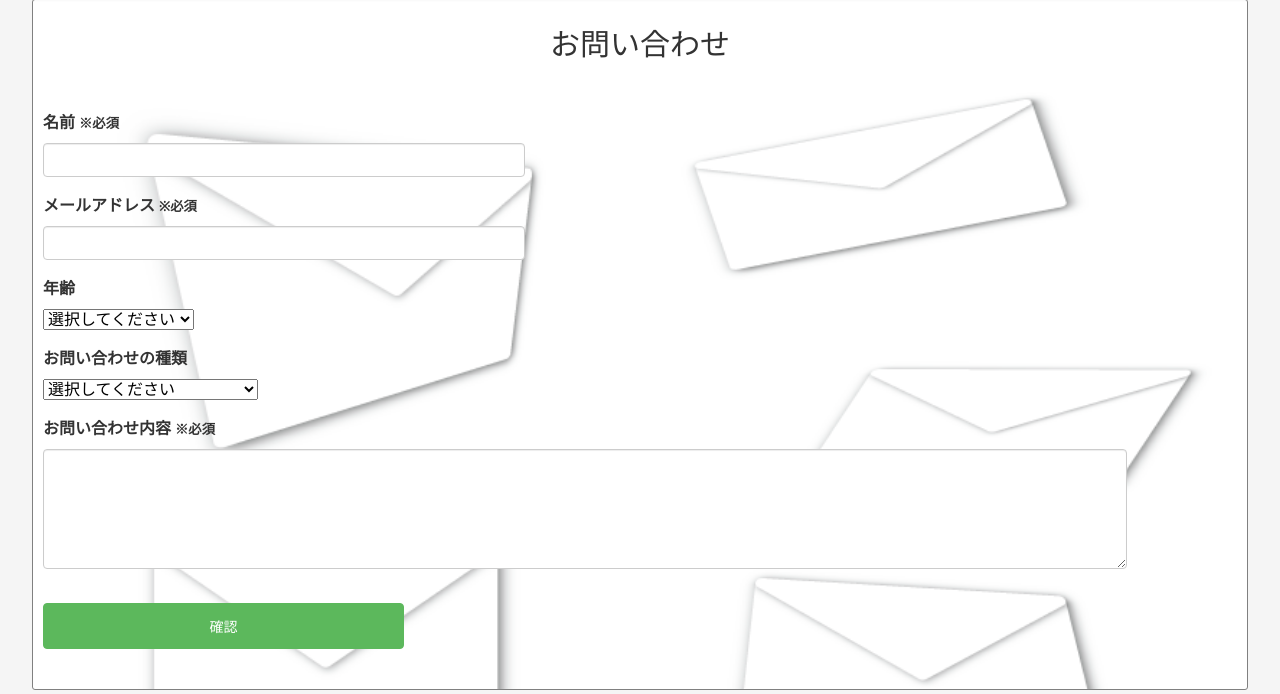
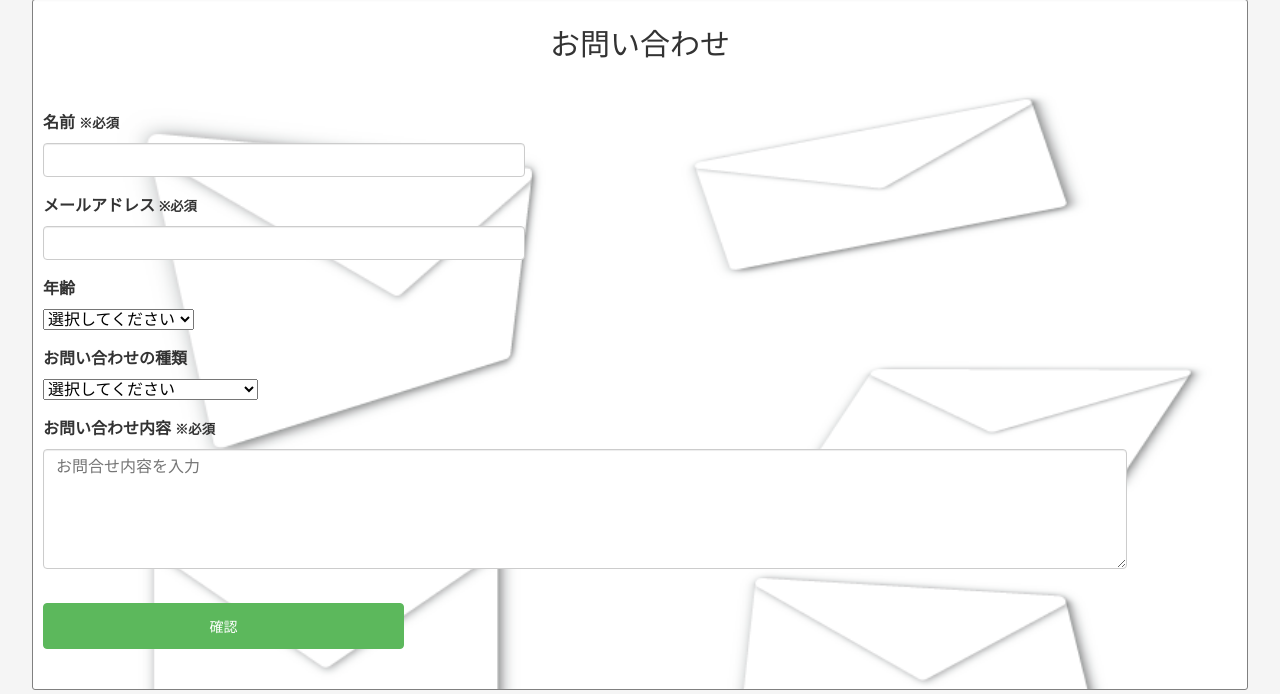
Before and after one commit to yamashia/yamashia, a PHP site: page /contact/contact.php in a window 1280 px wide. Shown: the part 605-1299 px from the top of the page. Run offline with PHP 8.4, Linux system fonts and the light colour scheme; some libraries are stand-ins or nearby versions.

Commit message:
Add files via upload

```diff
--- a/yamashia.co.jp/contact/contact.php
+++ b/yamashia.co.jp/contact/contact.php
@@ -137,7 +137,7 @@
          ?>
       </select>
       <div class="form-item">お問い合わせ内容 <small>※必須</small></div>
-      <textarea class="font-size" name="content" required></textarea>
+      <textarea class="font-size" name="content" required placeholder="お問合せ内容を入力"></textarea>
       <input class="btn" type="submit" value="確認">
     </form>
   </div>
```
